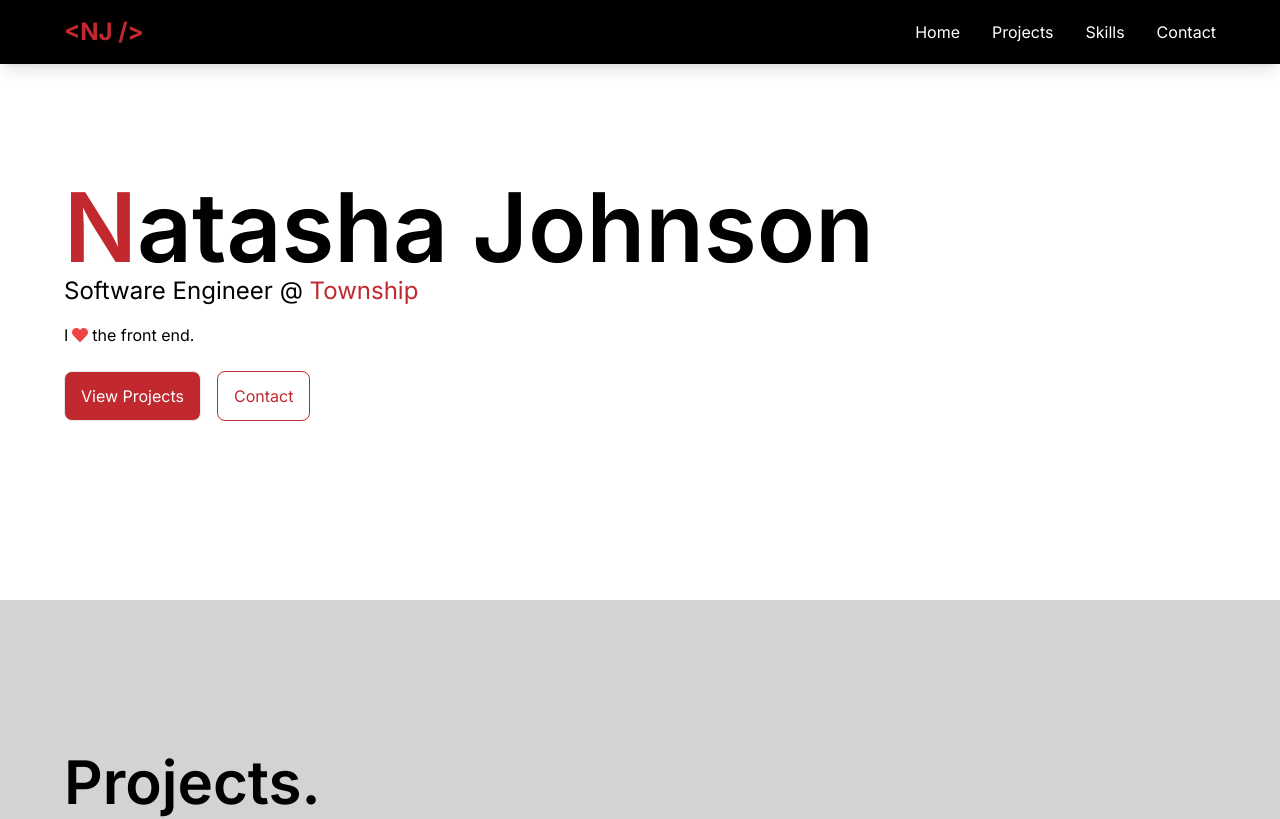
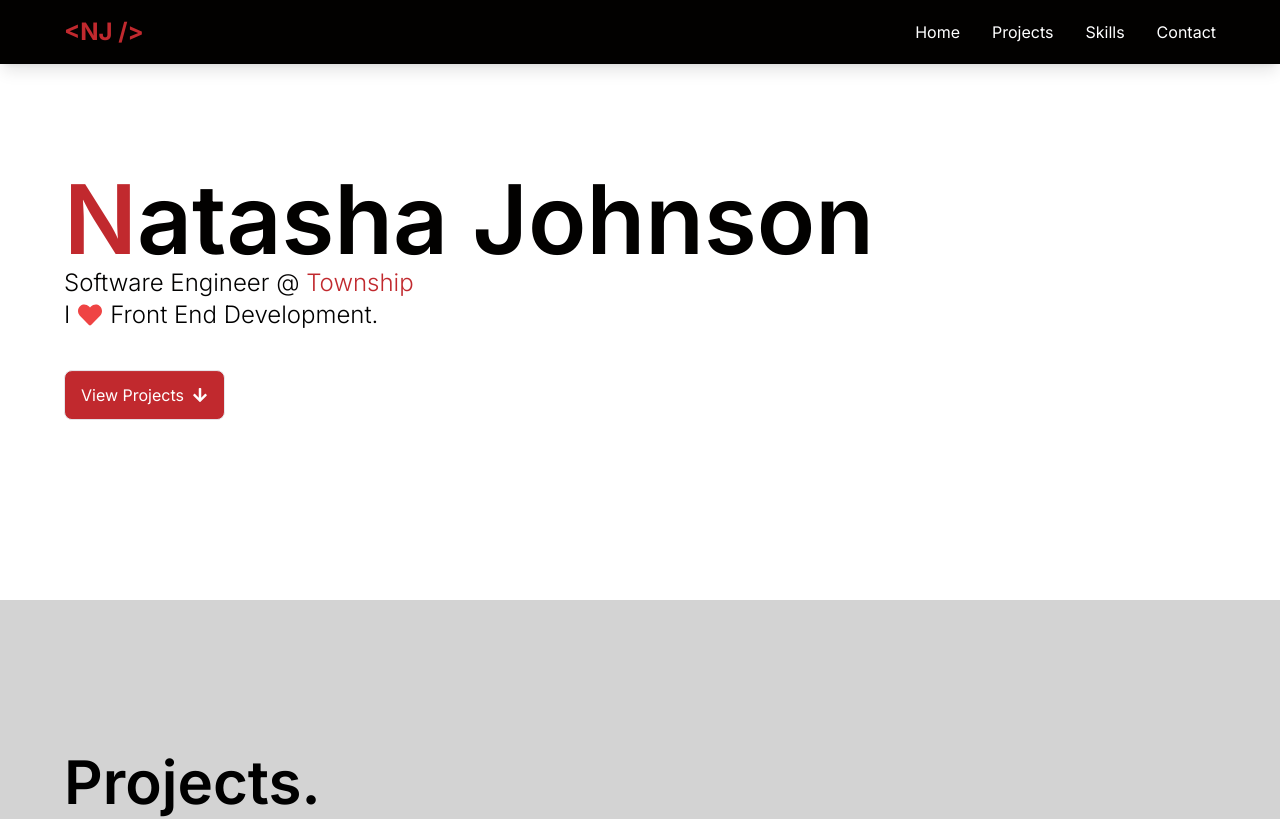
Before and after one commit to artsycoder533/portfolio-v2, a Next.js app: page / in a window 1280 px wide. Shown: the top 819 px of the page. Built offline with nearby package versions, Linux system fonts and the light colour scheme.

Commit message:
chore: update hero section

```diff
--- a/app/components/Hero.tsx
+++ b/app/components/Hero.tsx
@@ -1,15 +1,17 @@
 import React from "react";
-import { FaHeart } from "react-icons/fa";
+import { FaArrowDown, FaHeart } from "react-icons/fa";
 import Link from "next/link";
+// import Image from "next/image";
+// import headshot from "../../public/images/headshot.jpg"
 
 const Hero = () => {
   return (
-    <section className=" h-[600px] flex items-center" id="home">
-      <div className="max-w-[1400px] w-[90vw] mx-auto flex flex-col justify-between">
+    <section className="h-[600px] flex justify-center items-center rounded-br-full bg-white" id="home">
+      <div className=" flex flex-col justify-between max-w-[1400px] w-[90vw] mx-auto">
         <h1 className="text-7xl lg:text-8xl font-semibold text-primary first-letter:text-accent">
           Natasha Johnson
         </h1>
-        <p className="text-2xl text-primary">
+        <p className="text-2xl text-primary font-light">
           Software Engineer @{" "}
           <Link
             href="https://www.township.agency"
@@ -20,24 +22,21 @@ const Hero = () => {
             Township
           </Link>
         </p>
-        <p className="flex items-center gap-1 mt-4">
-          I <FaHeart className="text-red-500" /> the front end.
+        <p className="flex items-center gap-2 text-2xl font-light">
+          I <FaHeart className="text-red-500" /> Front End Development.
         </p>
-        <div className="mt-6 flex flex-row gap-4">
+        <div className="mt-12 flex flex-row gap-4">
           <Link
             href="#projects"
-            className="border bg-accent text-white rounded-lg px-4 py-3 hover:bg-[#9E1E23]"
+            className="border bg-accent text-white rounded-lg px-4 py-3 hover:bg-[#9E1E23] animate-bounce flex items-center gap-2"
           >
-            View Projects
-          </Link>
-          <Link
-            href="#contact"
-            className="border border-accent text-accent rounded-lg px-4 py-3 hover:bg-gray-200"
-          >
-            Contact
+            View Projects <FaArrowDown />
           </Link>
         </div>
       </div>
+      {/* <div className="hidden md:block">
+        <Image src={headshot} alt="Headshot of Natasha Johnson" />
+      </div> */}
     </section>
   );
 };
```
